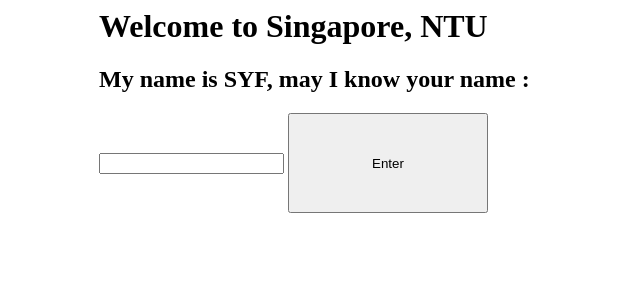
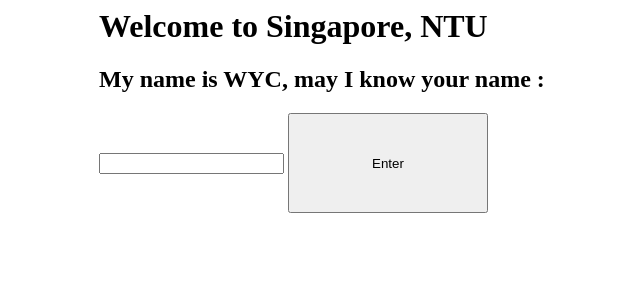
Before and after one commit to wuyanchen6/rpa-19Feb2024, a Flask app: page / in a window 1280 px wide. Shown: the top 300 px of the page, without its empty margins (225-865 px from the left). Run offline with Flask 3, Linux system fonts and the light colour scheme.

Commit message:
Update index.html

```diff
--- a/templates/index.html
+++ b/templates/index.html
@@ -8,7 +8,7 @@
 <div class="container">
 <h1>Welcome to Singapore, NTU</h1>
 <form action="/main" method="post">
-  <h2>My name is SYF, may I know your name : </h2>
+  <h2>My name is WYC, may I know your name : </h2>
   <input type = "text" name="r">
   <input type = "submit" value="Enter" style="width:200px;height:100px;">
 </form>
```
